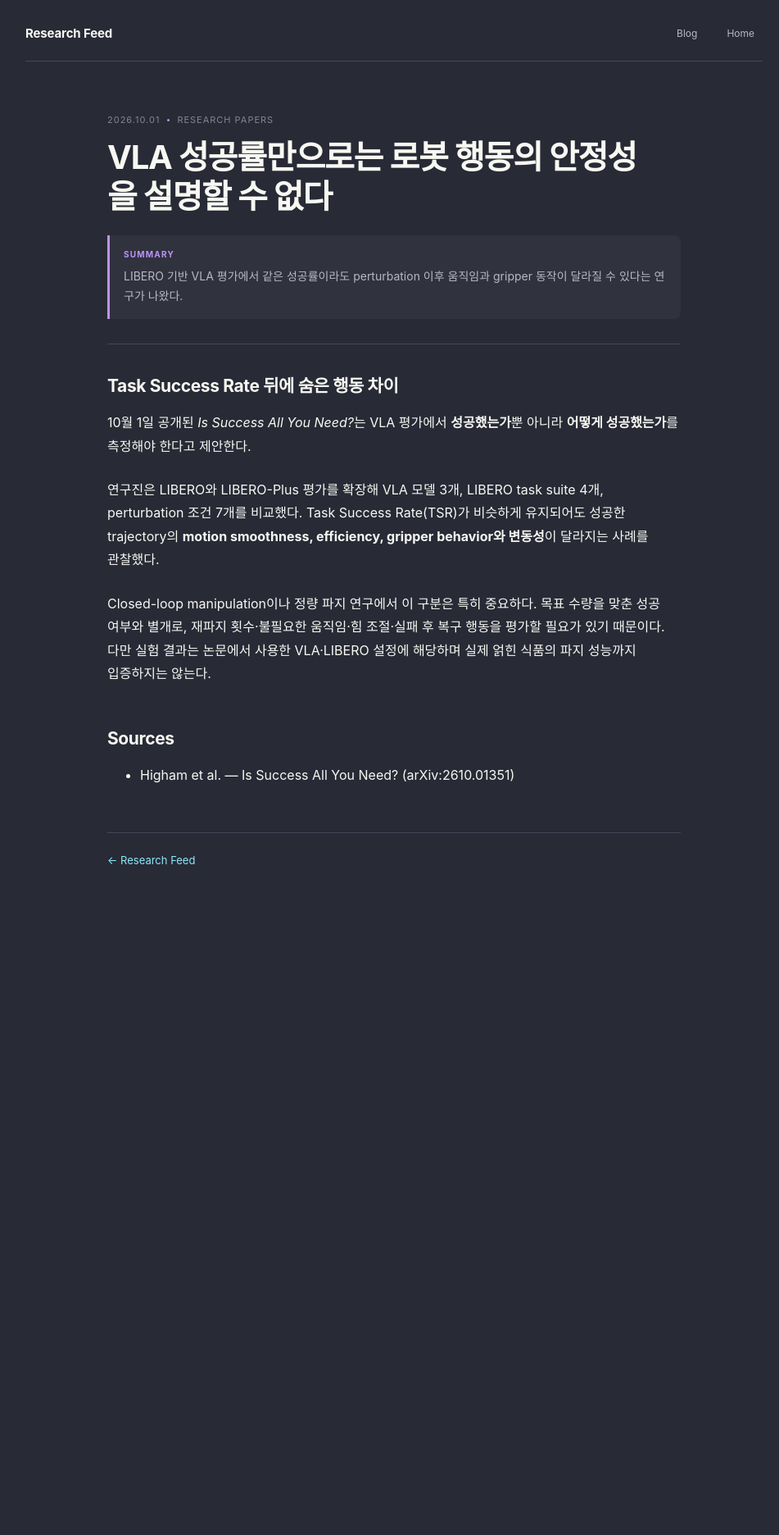
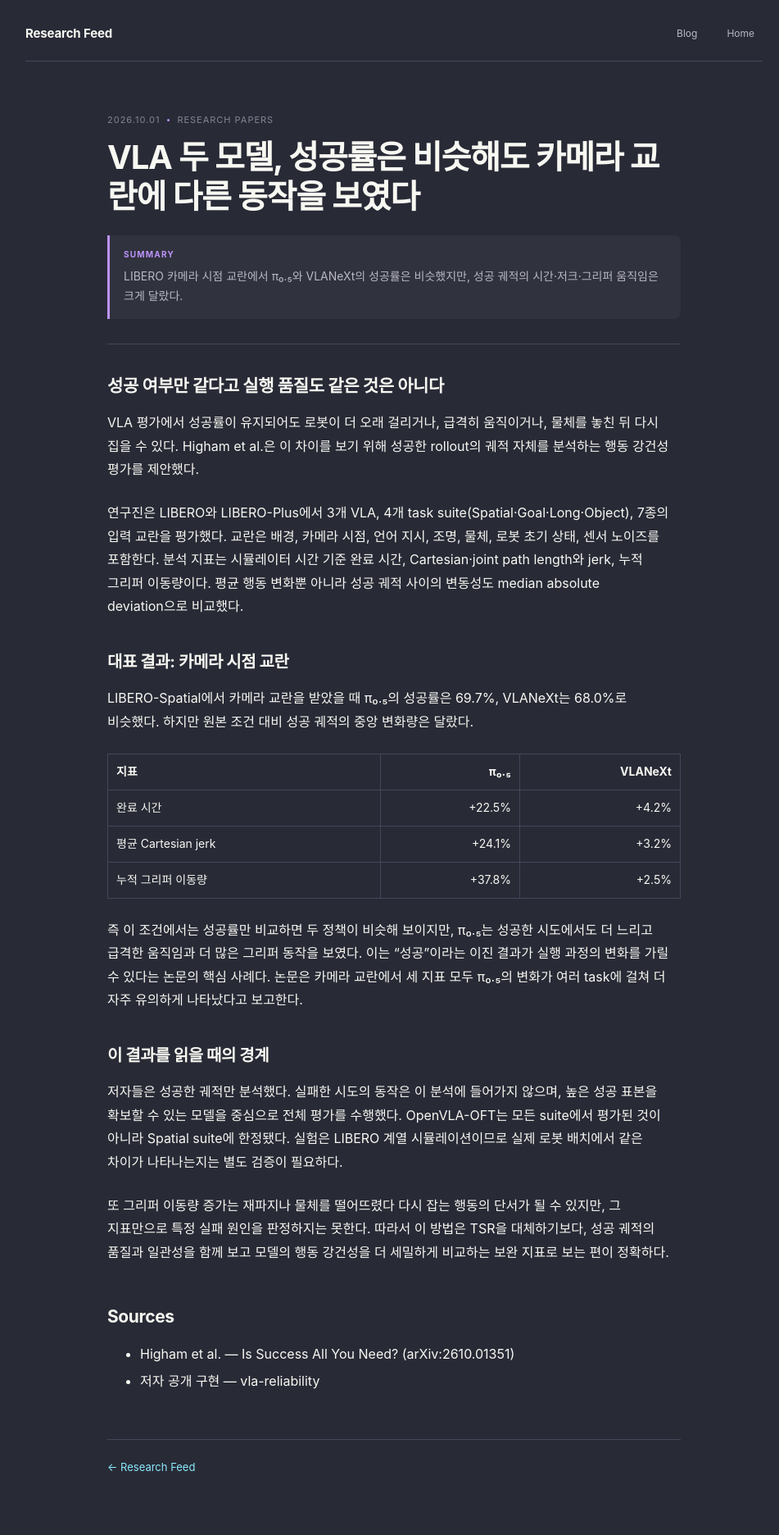
Before and after one commit to nayana224/nayana224.github.io, a Jekyll site: the page built from _research_feed/2026-10-01-research-papers.md, in a window 1280 px wide. Shown: the whole page at 82% size, without its empty margins (159-1110 px from the left). Built offline with Jekyll 4.4.1, drawn with Linux system fonts in a browser that asks for light colours; before the commit the page ends 1133 px from its top, so only the background shows below that.

Commit message:
Expand Oct 1 Research Feed paper analysis

```diff
--- a/_research_feed/2026-10-01-research-papers.md
+++ b/_research_feed/2026-10-01-research-papers.md
@@ -1,19 +1,37 @@
 ---
 layout: feed_note
-title: "VLA 성공률만으로는 로봇 행동의 안정성을 설명할 수 없다"
+title: "VLA 두 모델, 성공률은 비슷해도 카메라 교란에 다른 동작을 보였다"
 date: 2026-10-01 19:00:00 +0900
 channel: research-papers
 channel_label: "Research Papers"
-summary: "LIBERO 기반 VLA 평가에서 같은 성공률이라도 perturbation 이후 움직임과 gripper 동작이 달라질 수 있다는 연구가 나왔다."
+summary: "LIBERO 카메라 시점 교란에서 π₀.₅와 VLANeXt의 성공률은 비슷했지만, 성공 궤적의 시간·저크·그리퍼 움직임은 크게 달랐다."
 ---
 
-## Task Success Rate 뒤에 숨은 행동 차이
+## 성공 여부만 같다고 실행 품질도 같은 것은 아니다
 
-10월 1일 공개된 *Is Success All You Need?*는 VLA 평가에서 **성공했는가**뿐 아니라 **어떻게 성공했는가**를 측정해야 한다고 제안한다.
+VLA 평가에서 성공률이 유지되어도 로봇이 더 오래 걸리거나, 급격히 움직이거나, 물체를 놓친 뒤 다시 집을 수 있다. Higham et al.은 이 차이를 보기 위해 성공한 rollout의 궤적 자체를 분석하는 행동 강건성 평가를 제안했다.
 
-연구진은 LIBERO와 LIBERO-Plus 평가를 확장해 VLA 모델 3개, LIBERO task suite 4개, perturbation 조건 7개를 비교했다. Task Success Rate(TSR)가 비슷하게 유지되어도 성공한 trajectory의 **motion smoothness, efficiency, gripper behavior와 변동성**이 달라지는 사례를 관찰했다.
+연구진은 LIBERO와 LIBERO-Plus에서 3개 VLA, 4개 task suite(Spatial·Goal·Long·Object), 7종의 입력 교란을 평가했다. 교란은 배경, 카메라 시점, 언어 지시, 조명, 물체, 로봇 초기 상태, 센서 노이즈를 포함한다. 분석 지표는 시뮬레이터 시간 기준 완료 시간, Cartesian·joint path length와 jerk, 누적 그리퍼 이동량이다. 평균 행동 변화뿐 아니라 성공 궤적 사이의 변동성도 median absolute deviation으로 비교했다.
 
-Closed-loop manipulation이나 정량 파지 연구에서 이 구분은 특히 중요하다. 목표 수량을 맞춘 성공 여부와 별개로, 재파지 횟수·불필요한 움직임·힘 조절·실패 후 복구 행동을 평가할 필요가 있기 때문이다. 다만 실험 결과는 논문에서 사용한 VLA·LIBERO 설정에 해당하며 실제 얽힌 식품의 파지 성능까지 입증하지는 않는다.
+### 대표 결과: 카메라 시점 교란
+
+LIBERO-Spatial에서 카메라 교란을 받았을 때 π₀.₅의 성공률은 69.7%, VLANeXt는 68.0%로 비슷했다. 하지만 원본 조건 대비 성공 궤적의 중앙 변화량은 달랐다.
+
+| 지표 | π₀.₅ | VLANeXt |
+|---|---:|---:|
+| 완료 시간 | +22.5% | +4.2% |
+| 평균 Cartesian jerk | +24.1% | +3.2% |
+| 누적 그리퍼 이동량 | +37.8% | +2.5% |
+
+즉 이 조건에서는 성공률만 비교하면 두 정책이 비슷해 보이지만, π₀.₅는 성공한 시도에서도 더 느리고 급격한 움직임과 더 많은 그리퍼 동작을 보였다. 이는 “성공”이라는 이진 결과가 실행 과정의 변화를 가릴 수 있다는 논문의 핵심 사례다. 논문은 카메라 교란에서 세 지표 모두 π₀.₅의 변화가 여러 task에 걸쳐 더 자주 유의하게 나타났다고 보고한다.
+
+### 이 결과를 읽을 때의 경계
+
+저자들은 성공한 궤적만 분석했다. 실패한 시도의 동작은 이 분석에 들어가지 않으며, 높은 성공 표본을 확보할 수 있는 모델을 중심으로 전체 평가를 수행했다. OpenVLA-OFT는 모든 suite에서 평가된 것이 아니라 Spatial suite에 한정됐다. 실험은 LIBERO 계열 시뮬레이션이므로 실제 로봇 배치에서 같은 차이가 나타나는지는 별도 검증이 필요하다.
+
+또 그리퍼 이동량 증가는 재파지나 물체를 떨어뜨렸다 다시 잡는 행동의 단서가 될 수 있지만, 그 지표만으로 특정 실패 원인을 판정하지는 못한다. 따라서 이 방법은 TSR을 대체하기보다, 성공 궤적의 품질과 일관성을 함께 보고 모델의 행동 강건성을 더 세밀하게 비교하는 보완 지표로 보는 편이 정확하다.
 
 ## Sources
+
 - [Higham et al. — Is Success All You Need? (arXiv:2610.01351)](https://arxiv.org/abs/2610.01351)
+- [저자 공개 구현 — vla-reliability](https://github.com/esgi-research-group/vla-reliability)
```
